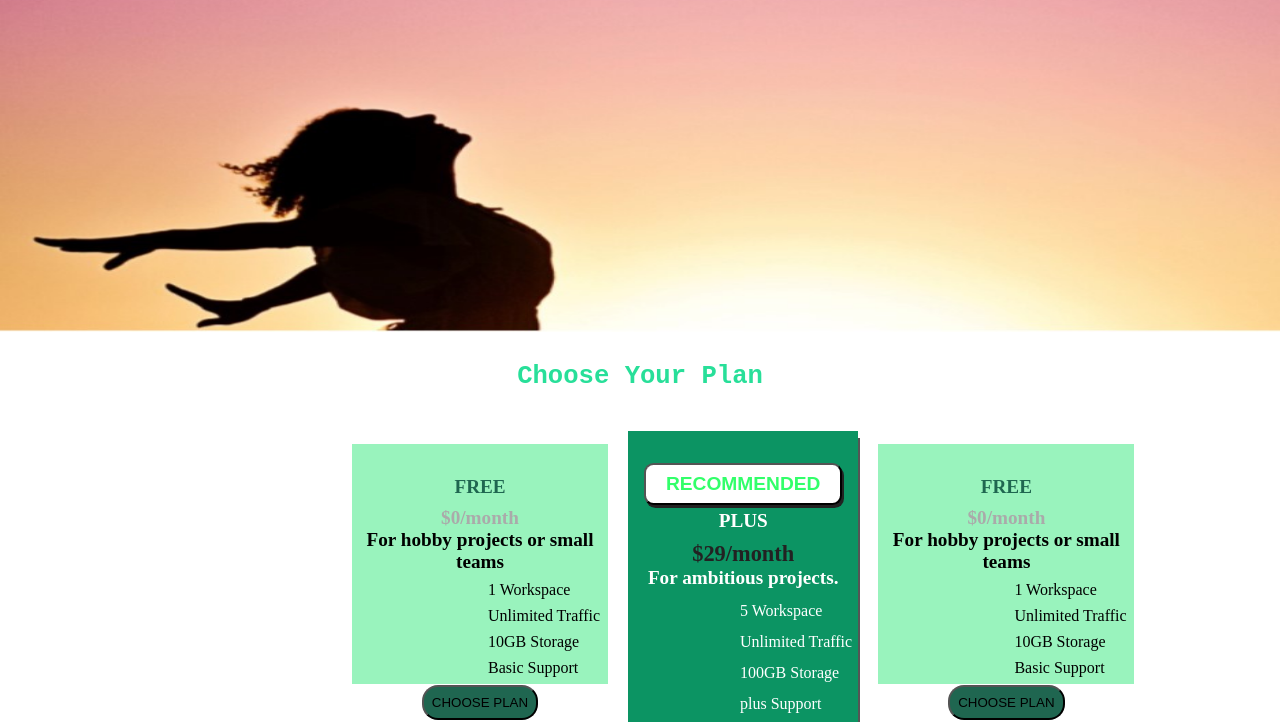
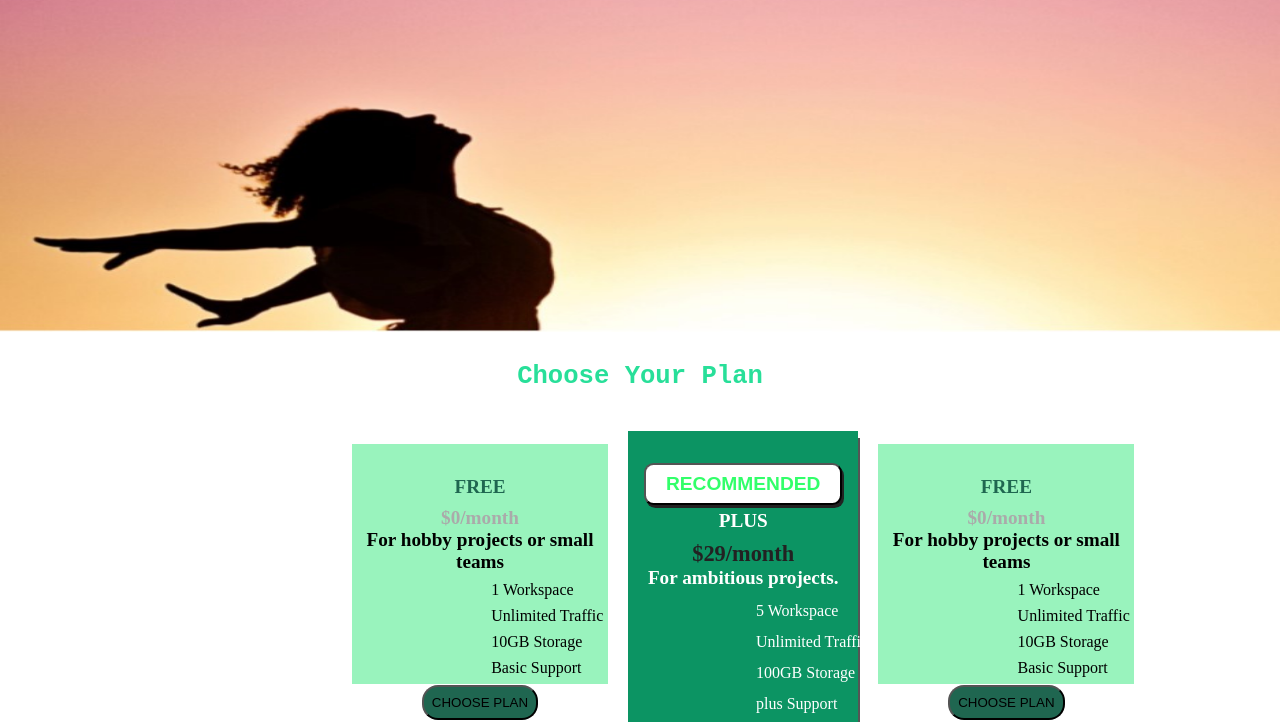
Before and after one commit to NizarMaarouf/website-html-css, a plain HTML site: page index.html in a window 1280 px wide. Shown: the part 107-829 px from the top of the page. Drawn offline with Linux system fonts and the light colour scheme.

```diff
--- a/style.css
+++ b/style.css
@@ -138,7 +138,7 @@ img{
 }
 .section_link{
   position: relative;
-  left:8rem;
+  left:8.2rem;
   text-align: left;
   list-style: none;
   margin:0.5rem 0;
@@ -148,7 +148,7 @@ img{
   list-style: none;
   margin:0.8rem 0;
   position: relative;
-  left:6rem;
+  left:7rem;
   text-align: left;
 }
 .btn{
```
